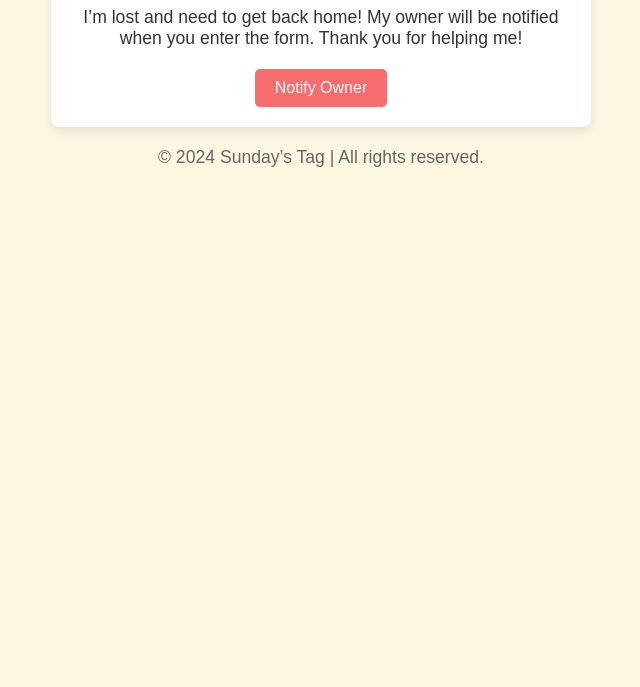
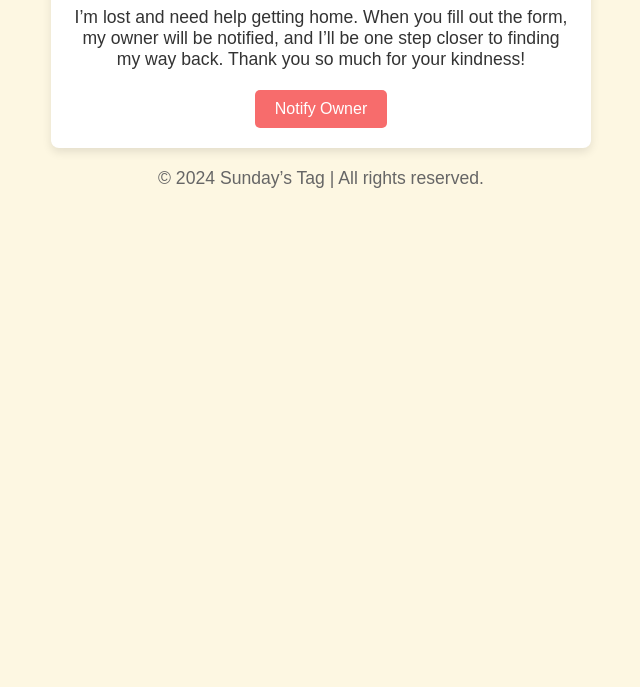
Before and after one commit to GoatWick/Sunday, a website: page index.html in a window 1280 px wide. Shown: the part 113-800 px from the top of the page, without its empty margins (319-959 px from the left). Drawn offline with Linux system fonts and the light colour scheme.

Commit message:
Update index.html

```diff
--- a/index.html
+++ b/index.html
@@ -52,7 +52,7 @@
 <body>
     <div class="container">
         <h1>Hi, I’m Sunday!</h1>
-        <p>I’m lost and need to get back home! My owner will be notified when you enter the form. Thank you for helping me!</p>
+        <p>I’m lost and need help getting home. When you fill out the form, my owner will be notified, and I’ll be one step closer to finding my way back. Thank you so much for your kindness!</p>
         <a href="form.html" class="button">Notify Owner</a>
     </div>
     <footer>
```
